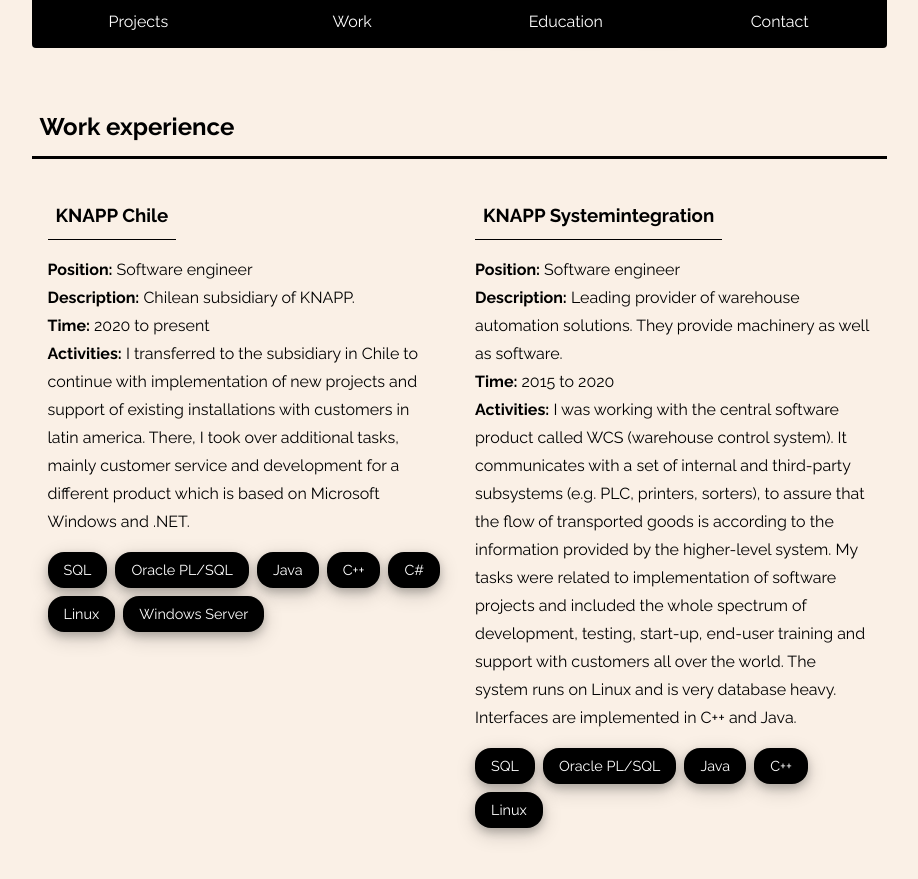
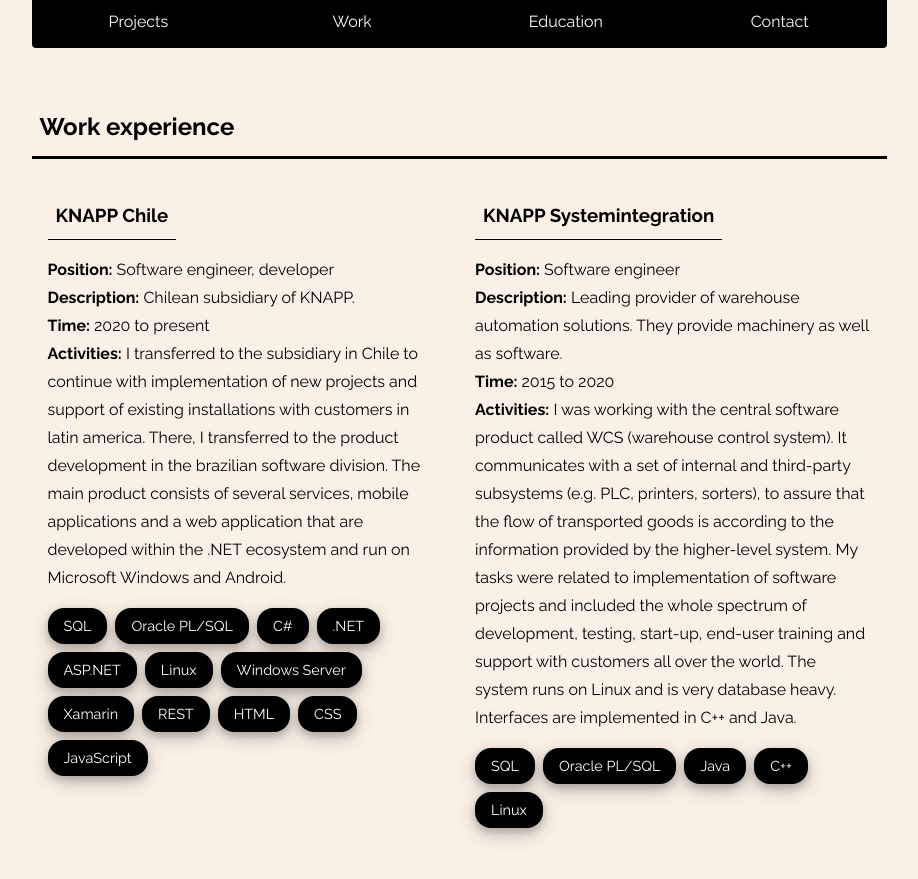
Before and after one commit to chrila/portfolio, a Jekyll site: the page built from index.html, in a window 1280 px wide and 900 px high, scrolled down 1670 px. Shown: the top 879 px of the window, without its empty margins (181-1099 px from the left). Built offline with Jekyll 4.4.1, drawn with Linux system fonts in a browser that asks for light colours.

Commit message:
Added content in work experience

```diff
--- a/_data/work_experience.yml
+++ b/_data/work_experience.yml
@@ -26,8 +26,9 @@
   description: Chilean subsidiary of KNAPP.
   from: 2020
   to: present
-  position: Software engineer
-  technologies: [SQL, Oracle PL/SQL, Java, C++, C#, Linux, Windows Server]
+  position: Software engineer, developer
+  technologies: [SQL, Oracle PL/SQL, C#, .NET, ASP.NET, Linux, Windows Server, Xamarin, REST, HTML, CSS, JavaScript]
   activities: I transferred to the subsidiary in Chile to continue with implementation of new projects and support of existing installations with
-    customers in latin america. There, I took over additional tasks, mainly customer service and development for a different product which is based on
-    Microsoft Windows and .NET.
+    customers in latin america.
+    There, I transferred to the product development in the brazilian software division. The main product consists of several services, mobile
+    applications and a web application that are developed within the .NET ecosystem and run on Microsoft Windows and Android.
```
